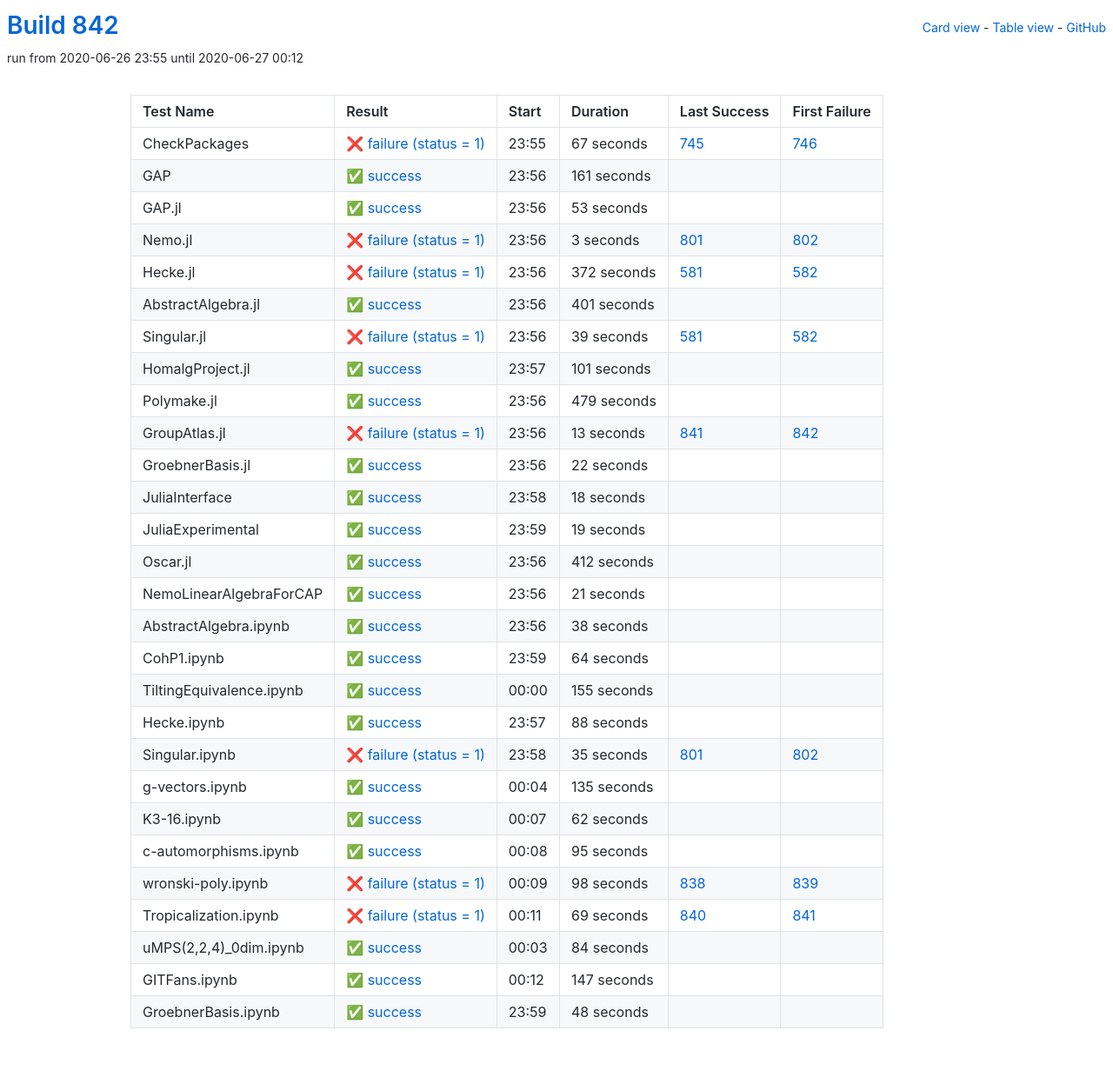
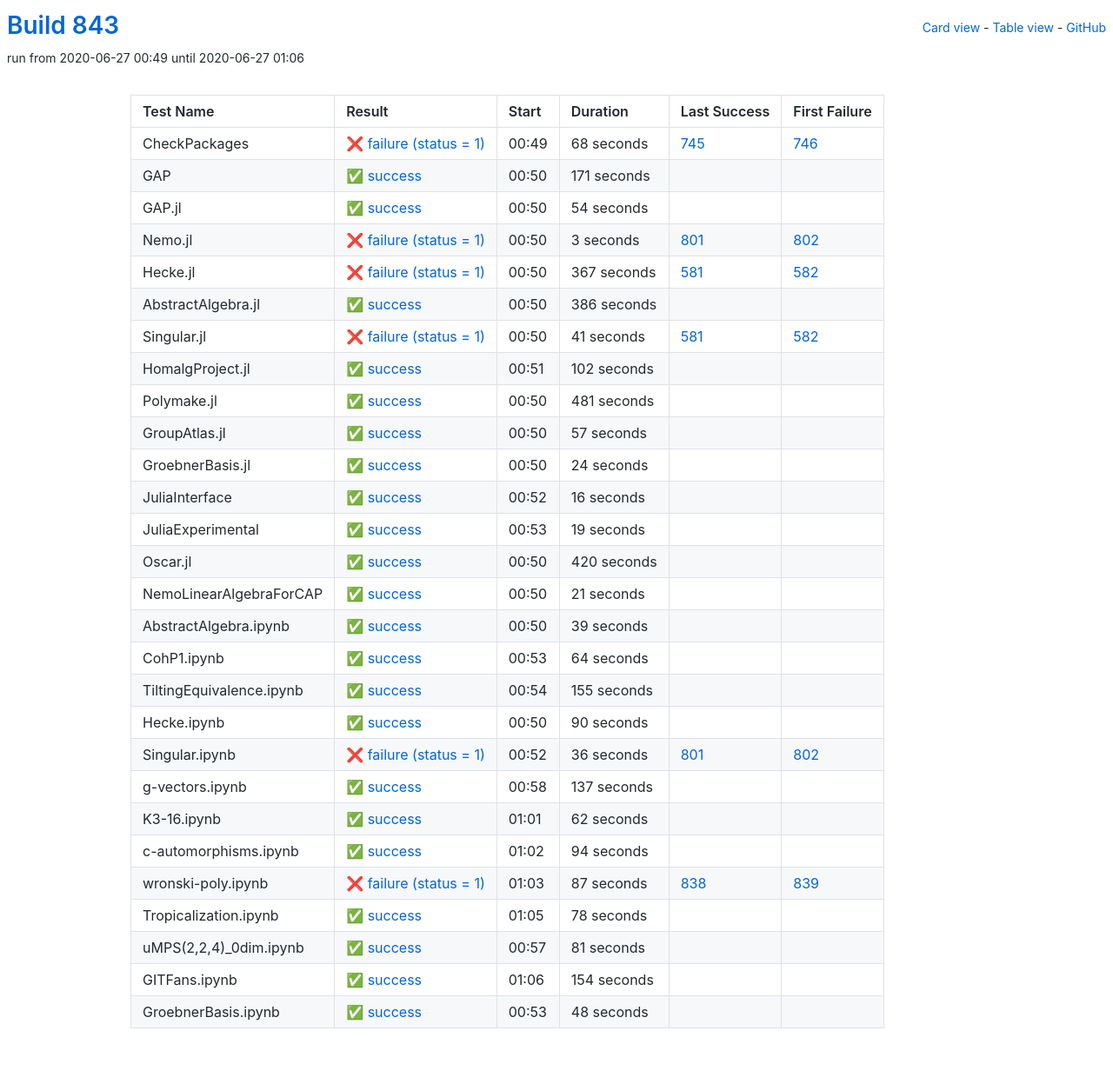
Before and after one commit to oscar-system/oscar-ci-status-1.4, a Jekyll site: the page built from table.html, in a window 1280 px wide. Shown: the whole page at 87% size. Built offline with Jekyll 4.4.1, drawn with Linux system fonts in a browser that asks for light colours.

Commit message:
Build #843

```diff
--- a/_data/ci.yml
+++ b/_data/ci.yml
@@ -1,6 +1,6 @@
 ---
-build: 842
-build_url: https://oscarci.mathematik.uni-kl.de/job/oscar-julia-1.4/842/
+build: 843
+build_url: https://oscarci.mathematik.uni-kl.de/job/oscar-julia-1.4/843/
 job: oscar-julia-1.4
 organization: oscar-system
 repo: oscar-ci-status-1.4
@@ -8,44 +8,44 @@ repourl: https://github.com/oscar-system/oscar-ci-status-1.4
 tests:
 - name: CheckPackages
   id: checkpackages
-  log: https://oscarci.mathematik.uni-kl.de/job/oscar-julia-1.4/842/artifact/logs/build-842/CheckPackages.log
-  start: 2020-06-26 23:55
+  log: https://oscarci.mathematik.uni-kl.de/job/oscar-julia-1.4/843/artifact/logs/build-843/CheckPackages.log
+  start: 2020-06-27 00:49
   success: false
   exitcode: 1
   status: failure
-  duration: 67
+  duration: 68
   last_success: 745
   last_success_url: https://oscarci.mathematik.uni-kl.de/job/oscar-julia-1.4/745/
   first_failure: 746
   first_failure_url: https://oscarci.mathematik.uni-kl.de/job/oscar-julia-1.4/746/
 - name: GAP
   id: gap
-  log: https://oscarci.mathematik.uni-kl.de/job/oscar-julia-1.4/842/artifact/logs/build-842/GAP.log
-  start: 2020-06-26 23:56
+  log: https://oscarci.mathematik.uni-kl.de/job/oscar-julia-1.4/843/artifact/logs/build-843/GAP.log
+  start: 2020-06-27 00:50
   success: true
   exitcode: 0
   status: success
-  duration: 161
+  duration: 171
   last_success: false
   last_success_url:
   first_failure: false
   first_failure_url:
 - name: GAP.jl
   id: gap-jl
-  log: https://oscarci.mathematik.uni-kl.de/job/oscar-julia-1.4/842/artifact/logs/build-842/GAP.jl.log
-  start: 2020-06-26 23:56
+  log: https://oscarci.mathematik.uni-kl.de/job/oscar-julia-1.4/843/artifact/logs/build-843/GAP.jl.log
+  start: 2020-06-27 00:50
   success: true
   exitcode: 0
   status: success
-  duration: 53
+  duration: 54
   last_success: false
   last_success_url:
   first_failure: false
   first_failure_url:
 - name: Nemo.jl
   id: nemo-jl
-  log: https://oscarci.mathematik.uni-kl.de/job/oscar-julia-1.4/842/artifact/logs/build-842/Nemo.jl.log
-  start: 2020-06-26 23:56
+  log: https://oscarci.mathematik.uni-kl.de/job/oscar-julia-1.4/843/artifact/logs/build-843/Nemo.jl.log
+  start: 2020-06-27 00:50
   success: false
   exitcode: 1
   status: failure
@@ -56,104 +56,104 @@ tests:
   first_failure_url: https://oscarci.mathematik.uni-kl.de/job/oscar-julia-1.4/802/
 - name: Hecke.jl
   id: hecke-jl
-  log: https://oscarci.mathematik.uni-kl.de/job/oscar-julia-1.4/842/artifact/logs/build-842/Hecke.jl.log
-  start: 2020-06-26 23:56
+  log: https://oscarci.mathematik.uni-kl.de/job/oscar-julia-1.4/843/artifact/logs/build-843/Hecke.jl.log
+  start: 2020-06-27 00:50
   success: false
   exitcode: 1
   status: failure
-  duration: 372
+  duration: 367
   last_success: 581
   last_success_url: https://oscarci.mathematik.uni-kl.de/job/oscar-julia-1.4/581/
   first_failure: 582
   first_failure_url: https://oscarci.mathematik.uni-kl.de/job/oscar-julia-1.4/582/
 - name: AbstractAlgebra.jl
   id: abstractalgebra-jl
-  log: https://oscarci.mathematik.uni-kl.de/job/oscar-julia-1.4/842/artifact/logs/build-842/AbstractAlgebra.jl.log
-  start: 2020-06-26 23:56
+  log: https://oscarci.mathematik.uni-kl.de/job/oscar-julia-1.4/843/artifact/logs/build-843/AbstractAlgebra.jl.log
+  start: 2020-06-27 00:50
   success: true
   exitcode: 0
   status: success
-  duration: 401
+  duration: 386
   last_success: false
   last_success_url:
   first_failure: false
   first_failure_url:
 - name: Singular.jl
   id: singular-jl
-  log: https://oscarci.mathematik.uni-kl.de/job/oscar-julia-1.4/842/artifact/logs/build-842/Singular.jl.log
-  start: 2020-06-26 23:56
+  log: https://oscarci.mathematik.uni-kl.de/job/oscar-julia-1.4/843/artifact/logs/build-843/Singular.jl.log
+  start: 2020-06-27 00:50
   success: false
   exitcode: 1
   status: failure
-  duration: 39
+  duration: 41
   last_success: 581
   last_success_url: https://oscarci.mathematik.uni-kl.de/job/oscar-julia-1.4/581/
   first_failure: 582
   first_failure_url: https://oscarci.mathematik.uni-kl.de/job/oscar-julia-1.4/582/
 - name: HomalgProject.jl
   id: homalgproject-jl
-  log: https://oscarci.mathematik.uni-kl.de/job/oscar-julia-1.4/842/artifact/logs/build-842/HomalgProject.jl.log
-  start: 2020-06-26 23:57
+  log: https://oscarci.mathematik.uni-kl.de/job/oscar-julia-1.4/843/artifact/logs/build-843/HomalgProject.jl.log
+  start: 2020-06-27 00:51
   success: true
   exitcode: 0
   status: success
-  duration: 101
+  duration: 102
   last_success: false
   last_success_url:
   first_failure: false
   first_failure_url:
 - name: Polymake.jl
   id: polymake-jl
-  log: https://oscarci.mathematik.uni-kl.de/job/oscar-julia-1.4/842/artifact/logs/build-842/Polymake.jl.log
-  start: 2020-06-26 23:56
+  log: https://oscarci.mathematik.uni-kl.de/job/oscar-julia-1.4/843/artifact/logs/build-843/Polymake.jl.log
+  start: 2020-06-27 00:50
   success: true
   exitcode: 0
   status: success
-  duration: 479
+  duration: 481
   last_success: false
   last_success_url:
   first_failure: false
   first_failure_url:
 - name: GroupAtlas.jl
   id: groupatlas-jl
-  log: https://oscarci.mathematik.uni-kl.de/job/oscar-julia-1.4/842/artifact/logs/build-842/GroupAtlas.jl.log
-  start: 2020-06-26 23:56
-  success: false
-  exitcode: 1
-  status: failure
-  duration: 13
-  last_success: 841
-  last_success_url: https://oscarci.mathematik.uni-kl.de/job/oscar-julia-1.4/841/
-  first_failure: 842
-  first_failure_url: https://oscarci.mathematik.uni-kl.de/job/oscar-julia-1.4/842/
-- name: GroebnerBasis.jl
-  id: groebnerbasis-jl
-  log: https://oscarci.mathematik.uni-kl.de/job/oscar-julia-1.4/842/artifact/logs/build-842/GroebnerBasis.jl.log
-  start: 2020-06-26 23:56
+  log: https://oscarci.mathematik.uni-kl.de/job/oscar-julia-1.4/843/artifact/logs/build-843/GroupAtlas.jl.log
+  start: 2020-06-27 00:50
   success: true
   exitcode: 0
   status: success
-  duration: 22
+  duration: 57
+  last_success: false
+  last_success_url:
+  first_failure: false
+  first_failure_url:
+- name: GroebnerBasis.jl
+  id: groebnerbasis-jl
+  log: https://oscarci.mathematik.uni-kl.de/job/oscar-julia-1.4/843/artifact/logs/build-843/GroebnerBasis.jl.log
+  start: 2020-06-27 00:50
+  success: true
+  exitcode: 0
+  status: success
+  duration: 24
   last_success: false
   last_success_url:
   first_failure: false
   first_failure_url:
 - name: JuliaInterface
   id: juliainterface
-  log: https://oscarci.mathematik.uni-kl.de/job/oscar-julia-1.4/842/artifact/logs/build-842/JuliaInterface.log
-  start: 2020-06-26 23:58
+  log: https://oscarci.mathematik.uni-kl.de/job/oscar-julia-1.4/843/artifact/logs/build-843/JuliaInterface.log
+  start: 2020-06-27 00:52
   success: true
   exitcode: 0
   status: success
-  duration: 18
+  duration: 16
   last_success: false
   last_success_url:
   first_failure: false
   first_failure_url:
 - name: JuliaExperimental
   id: juliaexperimental
-  log: https://oscarci.mathematik.uni-kl.de/job/oscar-julia-1.4/842/artifact/logs/build-842/JuliaExperimental.log
-  start: 2020-06-26 23:59
+  log: https://oscarci.mathematik.uni-kl.de/job/oscar-julia-1.4/843/artifact/logs/build-843/JuliaExperimental.log
+  start: 2020-06-27 00:53
   success: true
   exitcode: 0
   status: success
@@ -164,20 +164,20 @@ tests:
   first_failure_url:
 - name: Oscar.jl
   id: oscar-jl
-  log: https://oscarci.mathematik.uni-kl.de/job/oscar-julia-1.4/842/artifact/logs/build-842/Oscar.jl.log
-  start: 2020-06-26 23:56
+  log: https://oscarci.mathematik.uni-kl.de/job/oscar-julia-1.4/843/artifact/logs/build-843/Oscar.jl.log
+  start: 2020-06-27 00:50
   success: true
   exitcode: 0
   status: success
-  duration: 412
+  duration: 420
   last_success: false
   last_success_url:
   first_failure: false
   first_failure_url:
 - name: NemoLinearAlgebraForCAP
   id: nemolinearalgebraforcap
-  log: https://oscarci.mathematik.uni-kl.de/job/oscar-julia-1.4/842/artifact/logs/build-842/NemoLinearAlgebraForCAP.log
-  start: 2020-06-26 23:56
+  log: https://oscarci.mathematik.uni-kl.de/job/oscar-julia-1.4/843/artifact/logs/build-843/NemoLinearAlgebraForCAP.log
+  start: 2020-06-27 00:50
   success: true
   exitcode: 0
   status: success
@@ -188,20 +188,20 @@ tests:
   first_failure_url:
 - name: AbstractAlgebra.ipynb
   id: abstractalgebra-ipynb
-  log: https://oscarci.mathematik.uni-kl.de/job/oscar-julia-1.4/842/artifact/logs/build-842/AbstractAlgebra.ipynb.log
-  start: 2020-06-26 23:56
+  log: https://oscarci.mathematik.uni-kl.de/job/oscar-julia-1.4/843/artifact/logs/build-843/AbstractAlgebra.ipynb.log
+  start: 2020-06-27 00:50
   success: true
   exitcode: 0
   status: success
-  duration: 38
+  duration: 39
   last_success: false
   last_success_url:
   first_failure: false
   first_failure_url:
 - name: CohP1.ipynb
   id: cohp1-ipynb
-  log: https://oscarci.mathematik.uni-kl.de/job/oscar-julia-1.4/842/artifact/logs/build-842/CohP1.ipynb.log
-  start: 2020-06-26 23:59
+  log: https://oscarci.mathematik.uni-kl.de/job/oscar-julia-1.4/843/artifact/logs/build-843/CohP1.ipynb.log
+  start: 2020-06-27 00:53
   success: true
   exitcode: 0
   status: success
@@ -212,8 +212,8 @@ tests:
   first_failure_url:
 - name: TiltingEquivalence.ipynb
   id: tiltingequivalence-ipynb
-  log: https://oscarci.mathematik.uni-kl.de/job/oscar-julia-1.4/842/artifact/logs/build-842/TiltingEquivalence.ipynb.log
-  start: 2020-06-27 00:00
+  log: https://oscarci.mathematik.uni-kl.de/job/oscar-julia-1.4/843/artifact/logs/build-843/TiltingEquivalence.ipynb.log
+  start: 2020-06-27 00:54
   success: true
   exitcode: 0
   status: success
@@ -224,44 +224,44 @@ tests:
   first_failure_url:
 - name: Hecke.ipynb
   id: hecke-ipynb
-  log: https://oscarci.mathematik.uni-kl.de/job/oscar-julia-1.4/842/artifact/logs/build-842/Hecke.ipynb.log
-  start: 2020-06-26 23:57
+  log: https://oscarci.mathematik.uni-kl.de/job/oscar-julia-1.4/843/artifact/logs/build-843/Hecke.ipynb.log
+  start: 2020-06-27 00:50
   success: true
   exitcode: 0
   status: success
-  duration: 88
+  duration: 90
   last_success: false
   last_success_url:
   first_failure: false
   first_failure_url:
 - name: Singular.ipynb
   id: singular-ipynb
-  log: https://oscarci.mathematik.uni-kl.de/job/oscar-julia-1.4/842/artifact/logs/build-842/Singular.ipynb.log
-  start: 2020-06-26 23:58
+  log: https://oscarci.mathematik.uni-kl.de/job/oscar-julia-1.4/843/artifact/logs/build-843/Singular.ipynb.log
+  start: 2020-06-27 00:52
   success: false
   exitcode: 1
   status: failure
-  duration: 35
+  duration: 36
   last_success: 801
   last_success_url: https://oscarci.mathematik.uni-kl.de/job/oscar-julia-1.4/801/
   first_failure: 802
   first_failure_url: https://oscarci.mathematik.uni-kl.de/job/oscar-julia-1.4/802/
 - name: g-vectors.ipynb
   id: g-vectors-ipynb
-  log: https://oscarci.mathematik.uni-kl.de/job/oscar-julia-1.4/842/artifact/logs/build-842/g-vectors.ipynb.log
-  start: 2020-06-27 00:04
+  log: https://oscarci.mathematik.uni-kl.de/job/oscar-julia-1.4/843/artifact/logs/build-843/g-vectors.ipynb.log
+  start: 2020-06-27 00:58
   success: true
   exitcode: 0
   status: success
-  duration: 135
+  duration: 137
   last_success: false
   last_success_url:
   first_failure: false
   first_failure_url:
 - name: K3-16.ipynb
   id: k3-16-ipynb
-  log: https://oscarci.mathematik.uni-kl.de/job/oscar-julia-1.4/842/artifact/logs/build-842/K3-16.ipynb.log
-  start: 2020-06-27 00:07
+  log: https://oscarci.mathematik.uni-kl.de/job/oscar-julia-1.4/843/artifact/logs/build-843/K3-16.ipynb.log
+  start: 2020-06-27 01:01
   success: true
   exitcode: 0
   status: success
@@ -272,68 +272,68 @@ tests:
   first_failure_url:
 - name: c-automorphisms.ipynb
   id: c-automorphisms-ipynb
-  log: https://oscarci.mathematik.uni-kl.de/job/oscar-julia-1.4/842/artifact/logs/build-842/c-automorphisms.ipynb.log
-  start: 2020-06-27 00:08
+  log: https://oscarci.mathematik.uni-kl.de/job/oscar-julia-1.4/843/artifact/logs/build-843/c-automorphisms.ipynb.log
+  start: 2020-06-27 01:02
   success: true
   exitcode: 0
   status: success
-  duration: 95
+  duration: 94
   last_success: false
   last_success_url:
   first_failure: false
   first_failure_url:
 - name: wronski-poly.ipynb
   id: wronski-poly-ipynb
-  log: https://oscarci.mathematik.uni-kl.de/job/oscar-julia-1.4/842/artifact/logs/build-842/wronski-poly.ipynb.log
-  start: 2020-06-27 00:09
+  log: https://oscarci.mathematik.uni-kl.de/job/oscar-julia-1.4/843/artifact/logs/build-843/wronski-poly.ipynb.log
+  start: 2020-06-27 01:03
   success: false
   exitcode: 1
   status: failure
-  duration: 98
+  duration: 87
   last_success: 838
   last_success_url: https://oscarci.mathematik.uni-kl.de/job/oscar-julia-1.4/838/
   first_failure: 839
   first_failure_url: https://oscarci.mathematik.uni-kl.de/job/oscar-julia-1.4/839/
 - name: Tropicalization.ipynb
   id: tropicalization-ipynb
-  log: https://oscarci.mathematik.uni-kl.de/job/oscar-julia-1.4/842/artifact/logs/build-842/Tropicalization.ipynb.log
-  start: 2020-06-27 00:11
-  success: false
-  exitcode: 1
-  status: failure
-  duration: 69
-  last_success: 840
-  last_success_url: https://oscarci.mathematik.uni-kl.de/job/oscar-julia-1.4/840/
-  first_failure: 841
-  first_failure_url: https://oscarci.mathematik.uni-kl.de/job/oscar-julia-1.4/841/
-- name: uMPS(2,2,4)_0dim.ipynb
-  id: umps-2-2-4-0dim-ipynb
-  log: https://oscarci.mathematik.uni-kl.de/job/oscar-julia-1.4/842/artifact/logs/build-842/uMPS-2-2-4-_0dim.ipynb.log
-  start: 2020-06-27 00:03
+  log: https://oscarci.mathematik.uni-kl.de/job/oscar-julia-1.4/843/artifact/logs/build-843/Tropicalization.ipynb.log
+  start: 2020-06-27 01:05
   success: true
   exitcode: 0
   status: success
-  duration: 84
+  duration: 78
+  last_success: false
+  last_success_url:
+  first_failure: false
+  first_failure_url:
+- name: uMPS(2,2,4)_0dim.ipynb
+  id: umps-2-2-4-0dim-ipynb
+  log: https://oscarci.mathematik.uni-kl.de/job/oscar-julia-1.4/843/artifact/logs/build-843/uMPS-2-2-4-_0dim.ipynb.log
+  start: 2020-06-27 00:57
+  success: true
+  exitcode: 0
+  status: success
+  duration: 81
   last_success: false
   last_success_url:
   first_failure: false
   first_failure_url:
 - name: GITFans.ipynb
   id: gitfans-ipynb
-  log: https://oscarci.mathematik.uni-kl.de/job/oscar-julia-1.4/842/artifact/logs/build-842/GITFans.ipynb.log
-  start: 2020-06-27 00:12
+  log: https://oscarci.mathematik.uni-kl.de/job/oscar-julia-1.4/843/artifact/logs/build-843/GITFans.ipynb.log
+  start: 2020-06-27 01:06
   success: true
   exitcode: 0
   status: success
-  duration: 147
+  duration: 154
   last_success: false
   last_success_url:
   first_failure: false
   first_failure_url:
 - name: GroebnerBasis.ipynb
   id: groebnerbasis-ipynb
-  log: https://oscarci.mathematik.uni-kl.de/job/oscar-julia-1.4/842/artifact/logs/build-842/GroebnerBasis.ipynb.log
-  start: 2020-06-26 23:59
+  log: https://oscarci.mathematik.uni-kl.de/job/oscar-julia-1.4/843/artifact/logs/build-843/GroebnerBasis.ipynb.log
+  start: 2020-06-27 00:53
   success: true
   exitcode: 0
   status: success
```
Also changed, not shown: README.md.
